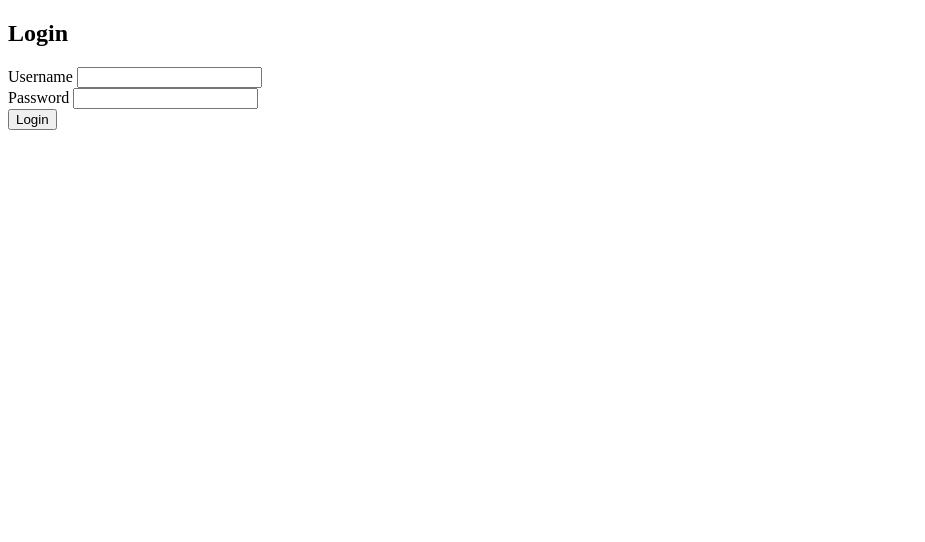
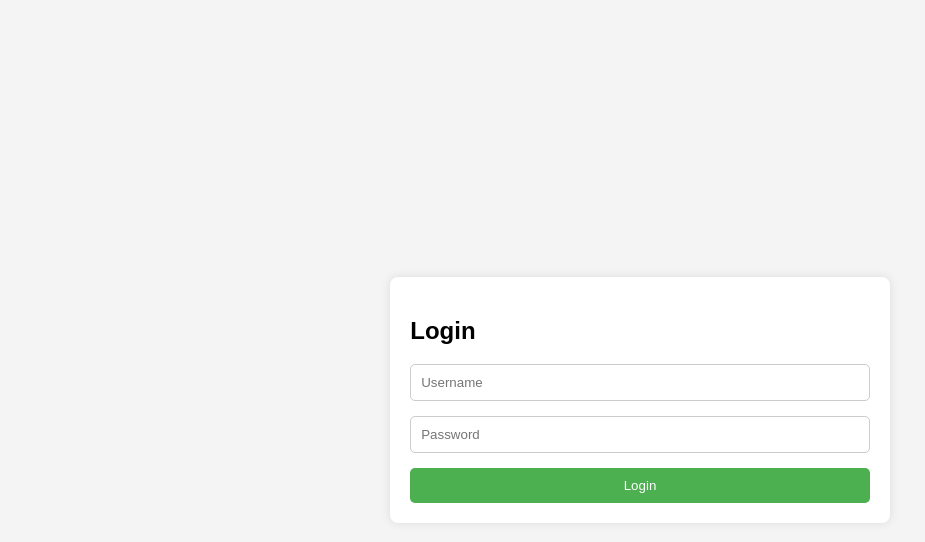
Before and after one commit to death11web/death11web.github.io, a plain HTML site: page index.html in a window 1280 px wide. Shown: the whole page, without its empty margins (0-925 px from the left). Drawn offline with Linux system fonts and the light colour scheme.

Commit message:
Update index.html

```diff
--- a/index.html
+++ b/index.html
@@ -1,23 +1,54 @@
 <!DOCTYPE html>
-<html>
+<html lang="en">
 <head>
-	<title>Login</title>
-	<link rel="stylesheet" type="text/css" href="style.css">
+    <meta charset="UTF-8">
+    <meta name="viewport" content="width=device-width, initial-scale=1.0">
+    <title>Login Page</title>
+    <style>
+        body {
+            font-family: Arial, sans-serif;
+            background-color: #f4f4f4;
+            margin: 0;
+            padding: 0;
+            display: flex;
+            justify-content: center;
+            align-items: center;
+            height: 100vh;
+        }
+        form {
+            background-color: #ffffff;
+            padding: 20px;
+            border-radius: 8px;
+            box-shadow: 0px 0px 10px 0px rgba(0, 0, 0, 0.1);
+        }
+        input[type="text"], input[type="password"] {
+            width: 100%;
+            padding: 10px;
+            margin-bottom: 15px;
+            border: 1px solid #ccc;
+            border-radius: 5px;
+            box-sizing: border-box;
+        }
+        input[type="submit"] {
+            width: 100%;
+            background-color: #4caf50;
+            color: white;
+            padding: 10px;
+            border: none;
+            border-radius: 5px;
+            cursor: pointer;
+        }
+        input[type="submit"]:hover {
+            background-color: #45a049;
+        }
+    </style>
 </head>
 <body>
-	<div class="container">
-		<form action="check-login.php" method="post">
-			<h2>Login</h2>
-			<div class="input-group">
-				<label for="username">Username</label>
-				<input type="text" id="username" name="username" required>
-			</div>
-			<div class="input-group">
-				<label for="password">Password</label>
-				<input type="password" id="password" name="password" required>
-			</div>
-			<button type="submit">Login</button>
-		</form>
-	</div>
+    <form action="login.php" method="POST">
+        <h2>Login</h2>
+        <input type="text" name="username" placeholder="Username" required>
+        <input type="password" name="password" placeholder="Password" required>
+        <input type="submit" value="Login">
+    </form>
 </body>
 </html>
```
